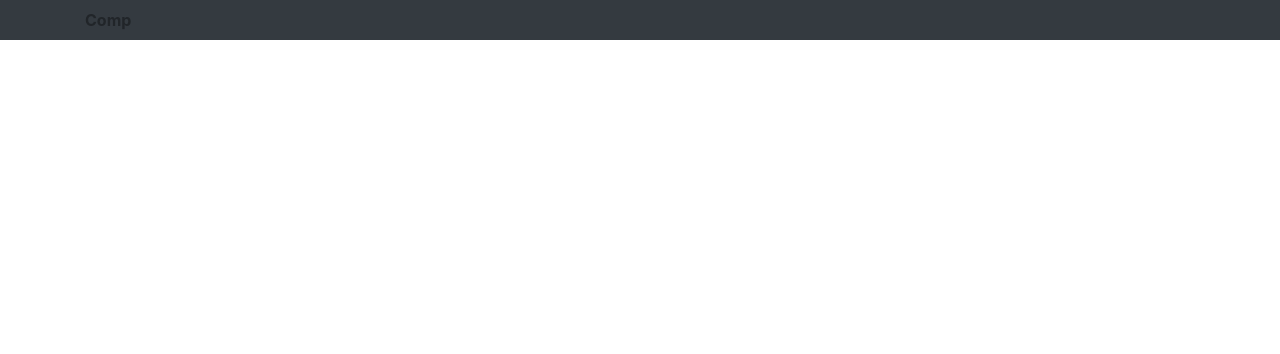
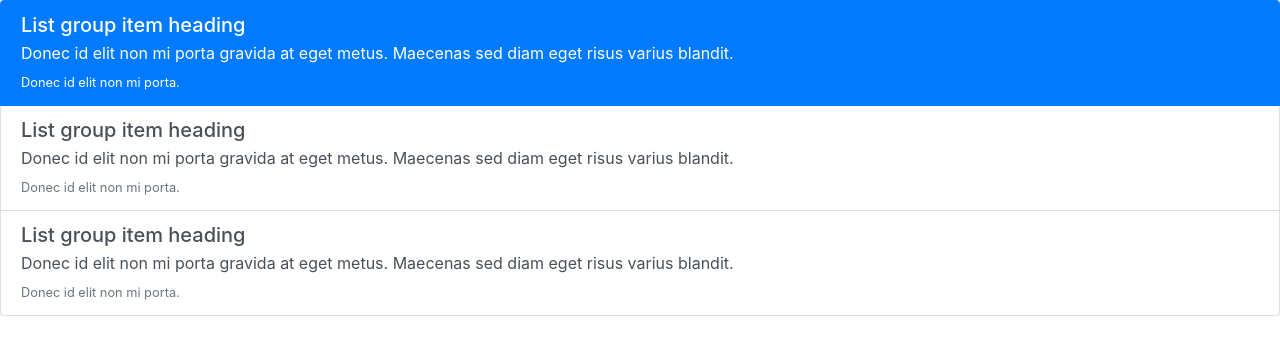
Before and after one commit to Forradalom/Forradalom.github.io, a plain HTML site: page index.html in a window 1280 px wide. Drawn offline with nearby package versions, Linux system fonts and the light colour scheme.

Commit message:
Update index.html

```diff
--- a/index.html
+++ b/index.html
@@ -4,18 +4,34 @@
     <meta charset="UTF-8">
     <meta charset="utf-8">
     <meta name="viewport" content="width=device-width, initial-scale=1, shrink-to-fit=no">
-    <title>Books</title>
+    <title>Comp</title>
     <link rel="icon" href="img/book.png">
     <link rel="stylesheet" href="https://cdn.jsdelivr.net/npm/bootstrap@4.0.0/dist/css/bootstrap.min.css" integrity="sha384-Gn5384xqQ1aoWXA+058RXPxPg6fy4IWvTNh0E263XmFcJlSAwiGgFAW/dAiS6JXm" crossorigin="anonymous">
 </head>
 <body>
-<header>
-    <div class="navbar navbar-dark bg-dark box-shadow">
-        <div class="container d-flex justify-content-between">
-                <strong>Comp</strong>
-        </div>
+<div class="list-group">
+  <a href="#" class="list-group-item list-group-item-action flex-column align-items-start active">
+    <div class="d-flex w-100 justify-content-between">
+      <h5 class="mb-1">List group item heading</h5>
     </div>
-</header>
+    <p class="mb-1">Donec id elit non mi porta gravida at eget metus. Maecenas sed diam eget risus varius blandit.</p>
+    <small>Donec id elit non mi porta.</small>
+  </a>
+  <a href="#" class="list-group-item list-group-item-action flex-column align-items-start">
+    <div class="d-flex w-100 justify-content-between">
+      <h5 class="mb-1">List group item heading</h5>
+    </div>
+    <p class="mb-1">Donec id elit non mi porta gravida at eget metus. Maecenas sed diam eget risus varius blandit.</p>
+    <small class="text-muted">Donec id elit non mi porta.</small>
+  </a>
+  <a href="#" class="list-group-item list-group-item-action flex-column align-items-start">
+    <div class="d-flex w-100 justify-content-between">
+      <h5 class="mb-1">List group item heading</h5>
+    </div>
+    <p class="mb-1">Donec id elit non mi porta gravida at eget metus. Maecenas sed diam eget risus varius blandit.</p>
+    <small class="text-muted">Donec id elit non mi porta.</small>
+  </a>
+</div>
 <script src="https://code.jquery.com/jquery-3.2.1.slim.min.js" integrity="sha384-KJ3o2DKtIkvYIK3UENzmM7KCkRr/rE9/Qpg6aAZGJwFDMVNA/GpGFF93hXpG5KkN" crossorigin="anonymous"></script>
 <script src="https://cdn.jsdelivr.net/npm/popper.js@1.12.9/dist/umd/popper.min.js" integrity="sha384-ApNbgh9B+Y1QKtv3Rn7W3mgPxhU9K/ScQsAP7hUibX39j7fakFPskvXusvfa0b4Q" crossorigin="anonymous"></script>
 <script src="https://cdn.jsdelivr.net/npm/bootstrap@4.0.0/dist/js/bootstrap.min.js" integrity="sha384-JZR6Spejh4U02d8jOt6vLEHfe/JQGiRRSQQxSfFWpi1MquVdAyjUar5+76PVCmYl" crossorigin="anonymous"></script>
```
